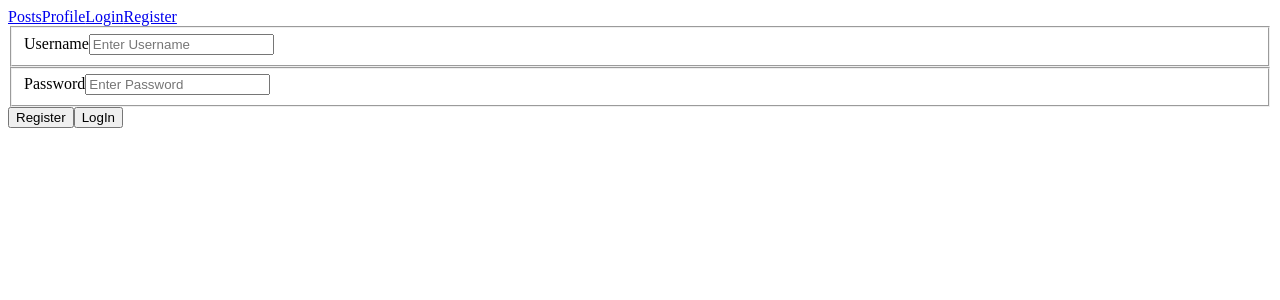
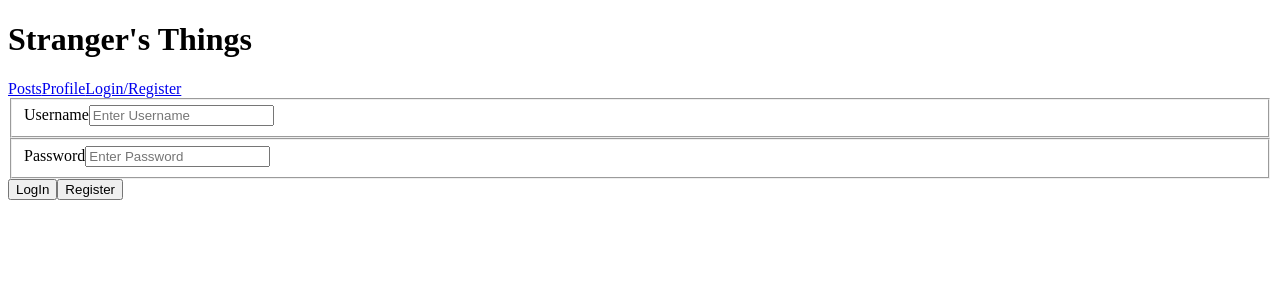
Before and after one commit to thompscott/Strangers_Things, a React (Create React App) app: page /login in a window 1280 px wide. Shown: the top 300 px of the page. Built offline with nearby package versions, Linux system fonts and the light colour scheme.

Commit message:
Fixed Routing, added header, commented viewPosts

```diff
--- a/src/components/App.js
+++ b/src/components/App.js
@@ -18,7 +18,7 @@ const App = () => {
         element={<LogIn token={token} setToken={setToken} />}
       />
       <Route
-        path="/register"
+        exact path="/"
         element={<LogIn token={token} setToken={setToken} />}
       />
     </Routes>
--- a/src/components/LogIn.js
+++ b/src/components/LogIn.js
@@ -59,6 +59,8 @@ const LogIn = (props) => {
               }}
             />
           </fieldset>
+        {/* Buttons*/}
+          <button type="submit">LogIn</button>
           <button
             type="submit"
             onClick={() => {
@@ -67,7 +69,6 @@ const LogIn = (props) => {
           >
             Register
           </button>
-          <button type="submit">LogIn</button>
         </form>
       </div>
     );
--- a/src/components/ViewPosts.js
+++ b/src/components/ViewPosts.js
@@ -14,21 +14,30 @@ const ViewPosts = (props) => {
   const [createNewPost, setCreateNewPost] = useState(false);
   const [message, setMessage] = useState('');
   const [searchTerm, setSearchTerm] = useState("");
+
+  /*Gets Posts and User Id*/
   const fetchAllPosts = async () => {
+    /*Get Posts*/
     const data = await GetPosts(token);
     const posts = data.data.posts;
     setAllPosts(posts);
 
-    const userData = await getUser(token);
-    const userIdIn = userData.data._id;
-    setUserId(userIdIn);
+    /*Get User Id*/
+    if (token) {
+      const userData = await getUser(token);
+      const userIdIn = userData.data._id;
+      setUserId(userIdIn);
+    }
   };
   useEffect(() => {
     fetchAllPosts();
   }, []);
   console.log(allPosts);
+
+
   /*See if searchTerm matches someting in post username, description, price, or title*/
   function postMatches(post, text) {
+    /*Convert to Lower Case*/
     text = text.toLowerCase();
 
     const username = post.author.username.toLowerCase();
@@ -36,6 +45,7 @@ const ViewPosts = (props) => {
     const price = post.price.toLowerCase();
     const title = post.title.toLowerCase();
 
+    /*Compare*/
     const usernameBool = username.includes(text);
     const descriptionBool = description.includes(text);
     const priceBool = price.includes(text);
@@ -43,6 +53,8 @@ const ViewPosts = (props) => {
 
     return usernameBool || descriptionBool || priceBool || titleBool;
   }
+
+  /*Filters Post by Search*/
   const filteredPosts = allPosts.filter((post) =>
     postMatches(post, searchTerm)
   );
@@ -51,7 +63,8 @@ const ViewPosts = (props) => {
   /*Creates User Posts JSX*/
   return (
     <div>
-      {token ? (
+      {/*Create New Post Button*/
+      token ? (
         <div className="createNewPost">
           {createNewPost ? (
             <CreatePost token={token} setCreateNewPost={setCreateNewPost} />
@@ -68,23 +81,28 @@ const ViewPosts = (props) => {
           )}
         </div>
       ) : null}
+      {/*Search Bar*/}
       <div className="searchSection">
         <Search setSearchTerm={setSearchTerm} searchTerm={searchTerm} />
       </div>
+
       <div>
-        {postsToDisplay
+        {/*Displays Posts*/
+        postsToDisplay
           ? postsToDisplay.map((element) => {
               {
                 userId === element.author._id ? console.log(element) : null;
               }
 
               return (
+                /*Post*/
                 <div key={element._id} className="">
                   <h2 className="postsTitle">{element.title}</h2>
                   <p className="userPosts">{element.author.username}</p>
                   <p className="postsDescription">{element.description}</p>
                   <p className="price">{element.price}</p>
                   <p className="deliveryOption">{element.willDeliver}</p>
+                  {/*Modify Post*/}
                   {modify === element._id ? (
                     <ModifyPost
                       token={token}
@@ -96,7 +114,7 @@ const ViewPosts = (props) => {
                       setModify={setModify}
                     />
                   ) : null}
-
+                  {/*Modify Post Button*/}
                   {userId === element.author._id ? (
                     <div>
                       <div>
@@ -109,6 +127,7 @@ const ViewPosts = (props) => {
                         >
                           Modify Post{" "}
                         </button>
+                        {/*Delete Post Button*/}
                         <button
                           onClick={() => {
                             deletePost(token, element._id);
@@ -118,6 +137,7 @@ const ViewPosts = (props) => {
                           Delete Post
                         </button>{" "}
                       </div>
+                      {/*Display Messages*/}
                       <div>
                         <h3>Messages</h3>
                         {element.messages.map((messageElement) => {
@@ -134,6 +154,7 @@ const ViewPosts = (props) => {
                     </div>
                   ) : (
                     <div>
+                      {/*Create Message*/}
                       {message === element._id ? (
                         <CreateMessage
                           token={token}
@@ -142,6 +163,7 @@ const ViewPosts = (props) => {
                         />
                       ) : (
                         <div>
+                          {/*Create Message Button*/}
                           <button
                             onClick={() => {
                               setMessage(element._id);
--- a/src/index.js
+++ b/src/index.js
@@ -7,11 +7,14 @@ const root = ReactDOM.createRoot(document.getElementById('app'));
 root.render(
 <BrowserRouter>
 <div>
+  <header>
+    <h1>Stranger's Things</h1>
+  </header>
 <nav id='navigation'>
             <Link to="/posts">Posts</Link>
             <Link to="/profile">Profile</Link>
-            <Link to="/login">Login</Link>
-            <Link to="/register">Register</Link>
+            <Link to="/login">Login/Register</Link>
+
           </nav>
           <App/>
 
```
